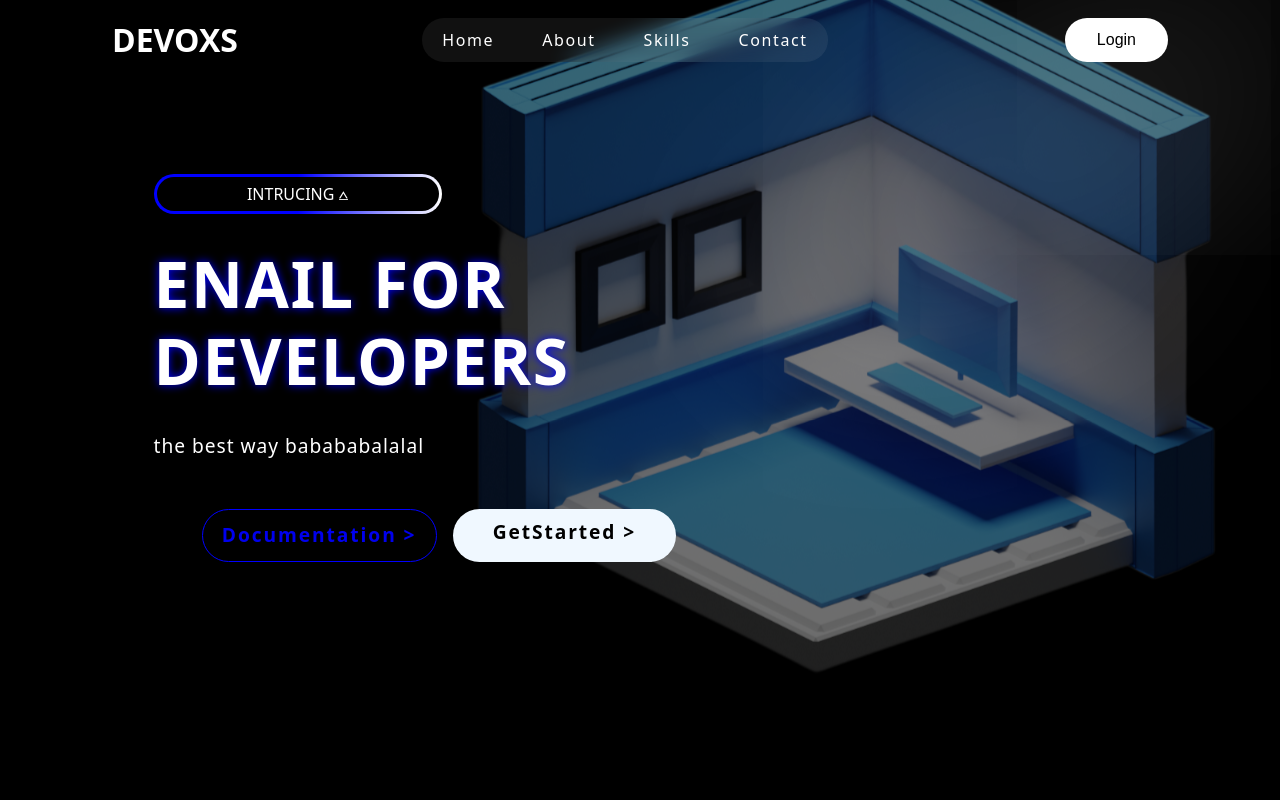
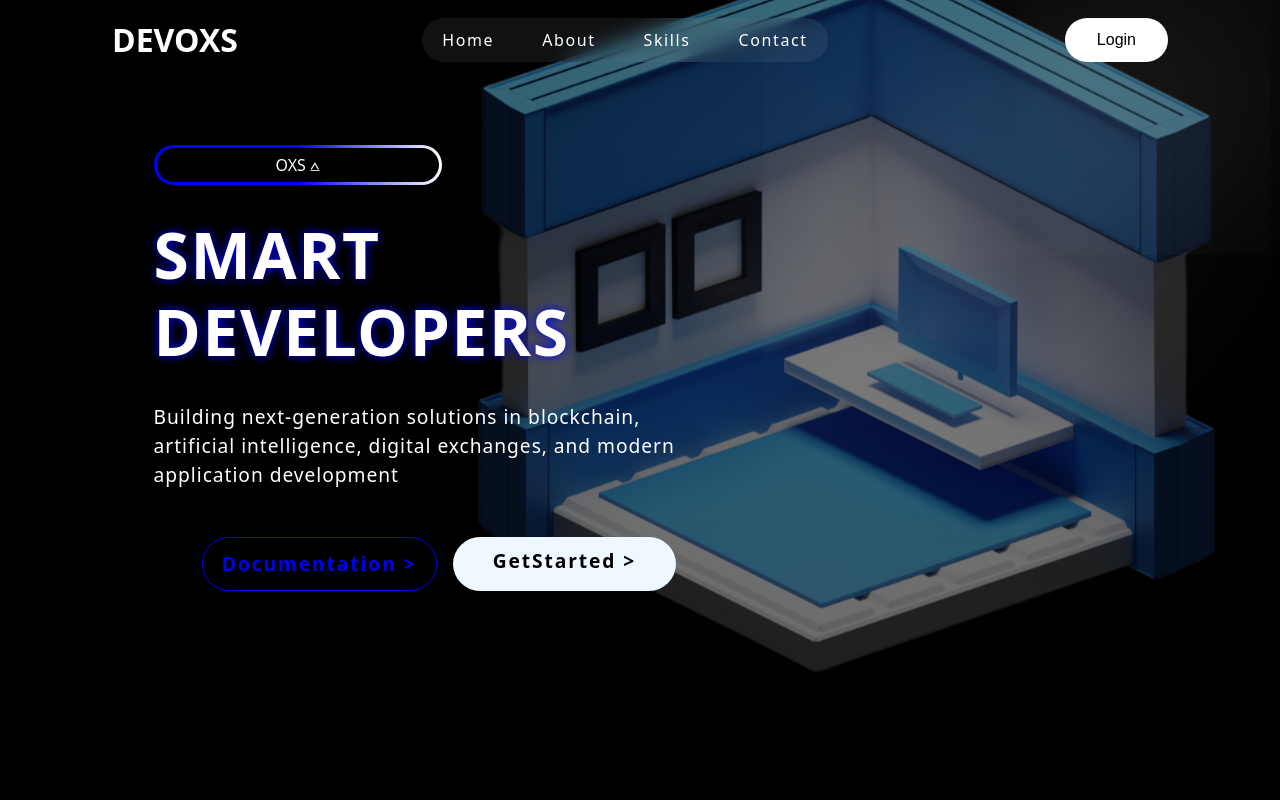
Before and after one commit to WAHIshan/DEVOXS, a plain HTML site: page index.html in a window 1280 px wide. Shown: the top 800 px of the page. Drawn offline with Linux system fonts and the light colour scheme.

Commit message:
first commit

```diff
--- a/index.html
+++ b/index.html
@@ -27,10 +27,10 @@
         <main>
             <div class="content">
                 <div class="tag-box">
-                <div class="tag">INTRUCING &wedbar;</div>
+                    <div class="tag">OXS &wedbar;</div>
                 </div>
-            <h1>ENAIL FOR <BR> DEVELOPERS</BR></h1>
-            <p class="description">the best way babababalalal</p>
+                <h1>SMART <BR> DEVELOPERS</BR></h1>
+                <p class="description"> Building next-generation solutions in blockchain, artificial intelligence, digital exchanges, and modern application development</p>
 
                 <div class="buttons">
                     <a href="#" class="btns">Documentation &gt;</a>
```
Also changed, not shown: 2 other files. Lines whose indentation alone changed are shown as unchanged.
